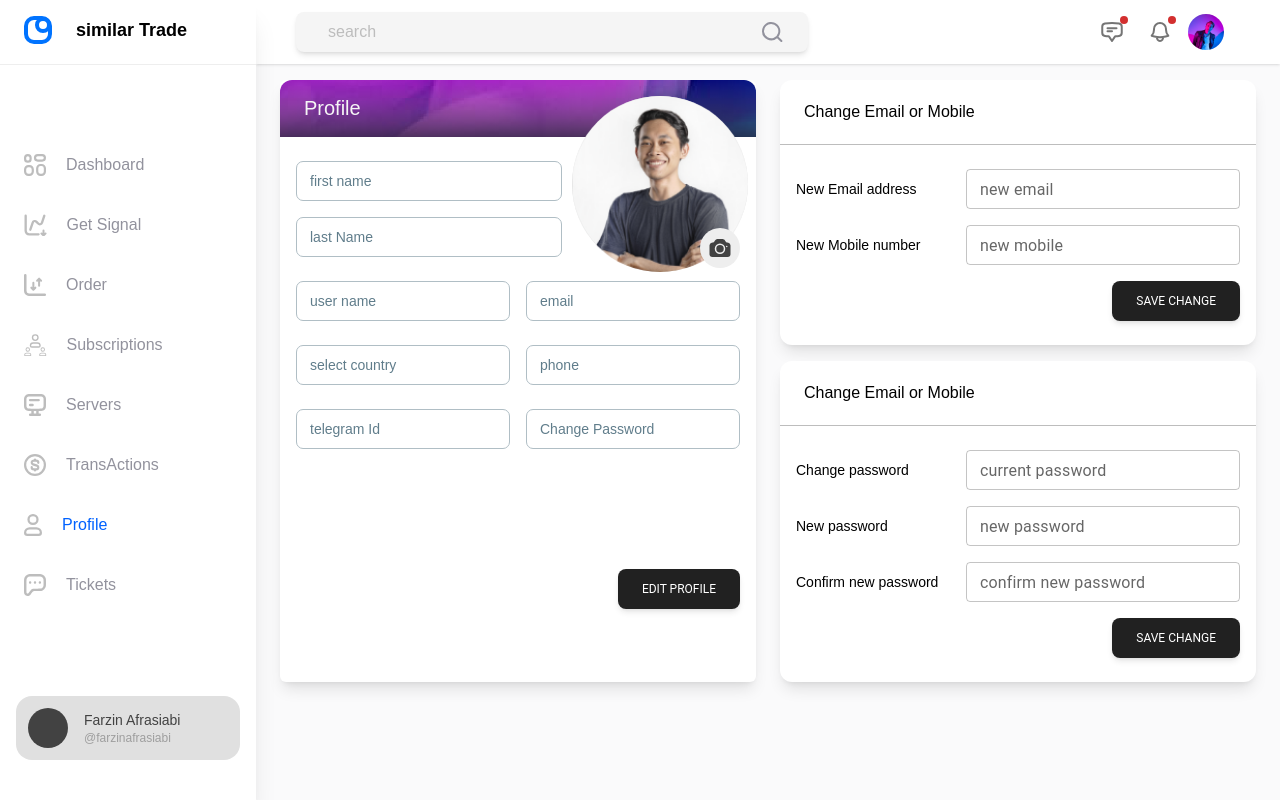
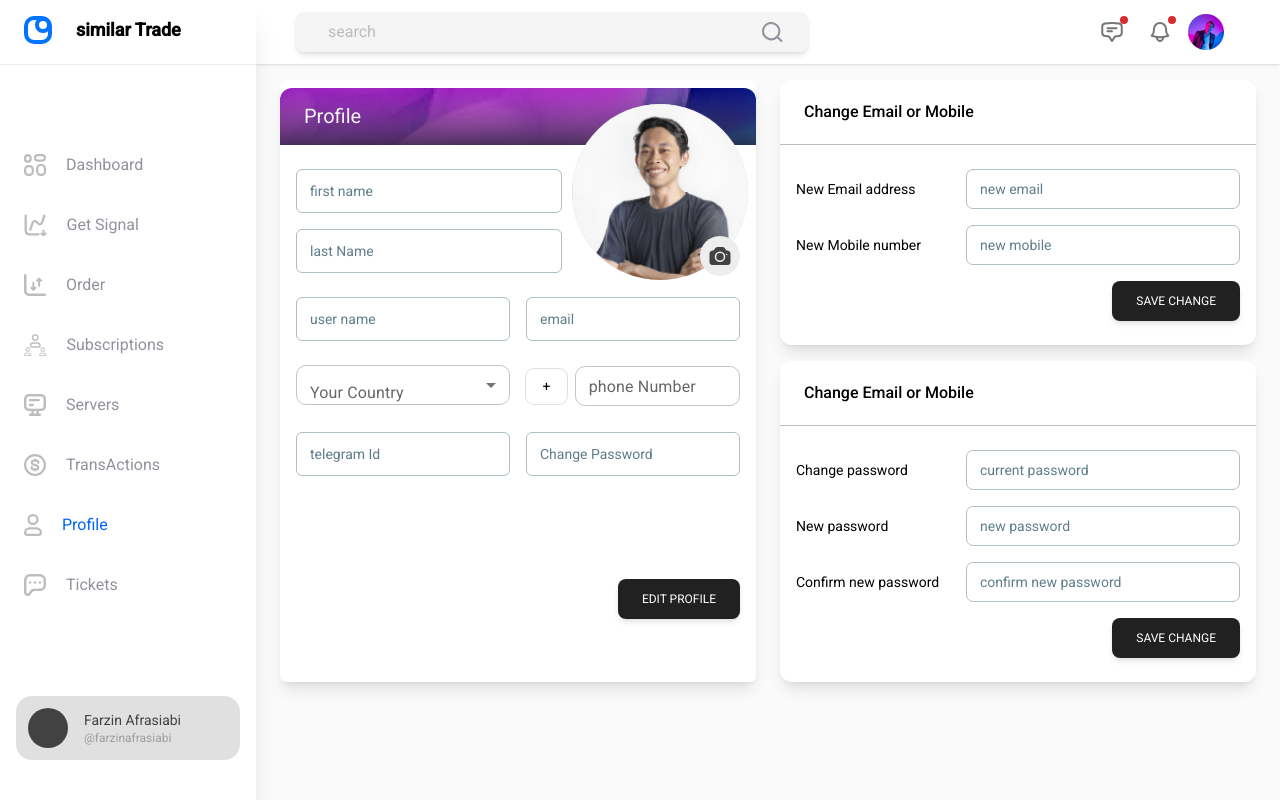
Before and after one commit to FarzinAfrasiabi/similar-trade, a Next.js app: page /Profile/1 in a window 1280 px wide. Built offline with nearby package versions, Linux system fonts and the light colour scheme.

Commit message:
update profil form and some chane design

```diff
--- a/src/components/Forms/CountrySelect.js
+++ b/src/components/Forms/CountrySelect.js
@@ -7,7 +7,7 @@ import { countryCode } from "@/utils/CountryCode";
 import Inputs from "./Inputs";
 import { FormHelperText } from "@mui/material";
 
-const CountrySelect = ({ onChnage, value, formik }) => {
+const CountrySelect = ({ onChnage, value, formik, isSmall = false }) => {
   return (
     <div className="flex flex-col lg:flex-row w-full gap-4">
       <FormControl className="flex-1">
@@ -15,6 +15,7 @@ const CountrySelect = ({ onChnage, value, formik }) => {
           Your Country
         </InputLabel>
         <Select
+          size={isSmall ? 'small' : 'medium'}
           labelId="demo-simple-select-autowidth-label"
           id="demo-simple-select-autowidth"
           label={" Your Country"}
@@ -44,7 +45,7 @@ const CountrySelect = ({ onChnage, value, formik }) => {
       </FormControl>
       <div className="flex items-center gap-x-2 flex-1">
         <span
-          className={`w-12 h-[54px] py-2 px-2  rounded-lg ring-1 flex items-center justify-center  ${
+          className={`w-12 h-[35px] py-2 px-2  rounded-lg ring-1 flex items-center justify-center  ${
             formik.values.countryCode.length !== 0
               ? "ring-blue-500 ring-2"
               : "ring-gray-300  "
@@ -54,7 +55,7 @@ const CountrySelect = ({ onChnage, value, formik }) => {
             ? formik.values.countryCode
             : "+"}
         </span>
-        <Inputs formik={formik} name={"phone"} label={"phone Number"} />
+        <Inputs isSmall={isSmall} formik={formik} name={"phone"} label={"phone Number"} />
       </div>
     </div>
   );
--- a/src/components/Forms/Inputs.js
+++ b/src/components/Forms/Inputs.js
@@ -1,8 +1,8 @@
 import TextField from "@mui/material/TextField";
-const Inputs = ({ label, type = "text", name, formik }) => {
+const Inputs = ({ label, type = "text", name, formik  , isSmall = false}) => {
   return (
     <TextField
-      size="medium"
+      size={isSmall ? 'small' : 'medium'}
       fullWidth
       type={type}
       InputLabelProps={{
@@ -18,6 +18,7 @@ const Inputs = ({ label, type = "text", name, formik }) => {
       label={label}
       variant="outlined"
       name={name}
+
       value={formik.values[name]}
       onChange={formik.handleChange}
       error={formik.touched[name] && Boolean(formik.errors[name])}
--- a/src/components/Transactions/transactionModalContent.jsx
+++ b/src/components/Transactions/transactionModalContent.jsx
@@ -20,7 +20,7 @@ const TransActionsModalContent = ({ row, isStatus = false, type, icon }) => {
         {isStatus ? (
           <button
             type="button"
-            className={`px-2 py-1  text-sm  rounded-md font-semibold ${
+            className={`px-2 py-1  text-sm  rounded-md  ${
               row === "unpaid"
                 ? "bg-orange-100 text-orange-700"
                 : row === "progressing"
--- a/src/components/custom/customModal.jsx
+++ b/src/components/custom/customModal.jsx
@@ -14,7 +14,7 @@ const CustomModals = ({ children, title, openModal, handleClose }) => {
           <div className="w-full flex items-end justify-end absolute -top-1 left-2">
             <button
               onClick={handleClose}
-              className="bg-white rounded-md shadow-lg p-1"
+              className="bg-white rounded-md shadow-lg p-1 hover:-translate-y-2 hover:translate-x-2 transition-all ease-in-out duration-100"
             >
               <HiXMark />
             </button>
--- a/src/components/profile/editProfile.js
+++ b/src/components/profile/editProfile.js
@@ -1,14 +1,44 @@
 import { Button, Input } from "@material-tailwind/react";
+import { useFormik } from "formik";
 import Image from "next/image";
+import { useState } from "react";
 import { HiCamera } from "react-icons/hi2";
+import CountrySelect from "../Forms/CountrySelect";
+
+const initialValues = {
+  RegisterAs: "",
+  name: "",
+  lastName: "",
+  userName: "",
+  email: "",
+  countryCode: "",
+  phone: "",
+  password: "",
+  confirmPassword: "",
+  AcceptSquare: false,
+};
 
 const EditProfile = () => {
+  const [selectCountryId, setSelectCountryId] = useState("");
+  const [openPrivacypopup, setOpenPrivacyPopup] = useState(false);
+  const changeHandler = (event) => {
+    setSelectCountryId(event.target.value);
+  };
+
+  const onSubmit = (values) => {
+    console.log(values);
+  };
+  const formik = useFormik({
+    initialValues,
+    onSubmit,
+    // validationSchema: signInValidationSchema,
+  });
   return (
-    <div className="flex flex-col gap-y-2 bg-white rounded-md shadow-lg  ">
+    <div className="flex flex-col gap-y-2 bg-white rounded-md shadow-lg py-2">
       {/* header */}
       <div className="w-full h-16 flex items-center justify-between px-6 bg-hero-pattern bg-center bg-no-repeat bg-cover relative  rounded-t-xl">
         <h2 className="text-gray-100 text-xl">Profile</h2>
-        <div className="absolute right-2 top-4  w-44 h-44 rounded-full bg-gray-300 flex items-center justify-center">
+        <div className="absolute right-2 top-4 w-28 h-28  md:w-44 md:h-44 rounded-full bg-gray-300 flex items-center justify-center ">
           <Image
             src={"/images/avatar/PP1.png"}
             alt="profile"
@@ -16,31 +46,45 @@ const EditProfile = () => {
             height={176}
             className="w-full h-full object-cover"
           />
-          <button className="w-10 h-10 rounded-full bg-gray-200 absolute bottom-1 right-2 z-10 flex items-center justify-center">
-            <HiCamera className="text-2xl text-gray-800" />
+          <button className="w-7 h-7  lg:w-10 lg:h-10 rounded-full bg-gray-200 absolute bottom-1 right-2 z-10 flex items-center justify-center">
+            <HiCamera className="text-lg lg:text-2xl text-gray-800" />
           </button>
         </div>
       </div>
       {/* content  */}
-      <form className="w-full flex flex-col gap-y-6 px-4 pt-4 h-full justify-between">
+      <form className="w-full flex flex-col gap-y-6 px-4  pt-4 h-full justify-between">
         <div className="flex flex-col gap-y-6">
           <div className="flex flex-col w-[60%] gap-y-4">
-            <Input label="first name" />
-            <Input label="last Name" />
+            <Input
+              size="lg"
+              label="first name"
+              className="w-[90%] md:w-[100%]"
+              labelProps={{ className: "w-[90%] md:w-[100%]" }}
+            />
+            <Input
+              size="lg"
+              label="last Name"
+              className="w-[90%] md:w-[100%]"
+              labelProps={{ className: "w-[90%] md:w-[100%]" }}
+            />
           </div>
-          <div className="flex gap-x-4 items-center w-full ">
-            <Input label="user name" />
-            <Input label="email" />
+          <div className="flex flex-col lg:flex-row gap-y-4 gap-x-4 items-center w-full ">
+            <Input size="lg" label="user name" />
+            <Input size="lg" label="email" />
           </div>
-          <div className="flex gap-x-4 items-center w-full ">
+          <div className="flex flex-col lg:flex-row gap-y-4 gap-x-4 items-center w-full ">
             {/* user select country components */}
-            <Input label="select country" />
-            <Input label="phone" type="tel" />
+            <CountrySelect
+              formik={formik}
+              onChnage={changeHandler}
+              value={selectCountryId}
+              isSmall={true}
+            />
           </div>
-          <div className="flex gap-x-4 items-center w-full ">
+          <div className="flex flex-col lg:flex-row gap-y-4 gap-x-4 items-center w-full ">
             {/* user select country components */}
-            <Input label="telegram Id" />
-            <Input label="Change Password" type="password" />
+            <Input size="lg" label="telegram Id" />
+            <Input size="lg" label="Change Password" type="password" />
           </div>
         </div>
         <div className="flex items-center justify-end pt-6 flex-1">
--- a/src/components/table/CollapseTable.js
+++ b/src/components/table/CollapseTable.js
@@ -33,7 +33,7 @@ function Row(props) {
       >
         <th
           className={`absolute left-0 w-2 h-full ${
-            pendingServer ? "bg-blue-800" : "bg-yellow-500"
+            pendingServer ? "bg-yellow-600" : "bg-yellow-500"
           }`}
         ></th>
         <TableCell>
@@ -129,7 +129,7 @@ export default function CollapsibleTable({
 }) {
   return (
     <div className="w-full overflow-hidden">
-      <TableContainer component={Paper} sx={{ maxHeight: "90vh" }}>
+      <TableContainer component={Paper} sx={{ maxHeight: "100vh" }}>
         <Table aria-label="collapsible table">
           {children}
           <TableBody>
--- a/src/pages/Profile/[prifileId].js
+++ b/src/pages/Profile/[profileId].js
@@ -1,8 +1,22 @@
 import EditProfile from "@/components/profile/editProfile";
 import Layout from "@/container/layout";
-import { Button } from "@material-tailwind/react";
+import { Button, Input } from "@material-tailwind/react";
 
 import { TextField } from "@mui/material";
+
+
+const initialValues = {
+  RegisterAs: "",
+  name: "",
+  lastName: "",
+  userName: "",
+  email: "",
+  countryCode: "",
+  phone: "",
+  password: "",
+  confirmPassword: "",
+  AcceptSquare: false,
+};
 
 const ProfileUserById = () => {
   return (
@@ -23,17 +37,13 @@ const ProfileUserById = () => {
                 <span className="text-sm w-full max-w-[150px]">
                   New Email address
                 </span>
-                <TextField label="new email" size="small" sx={{ flex: "1 " }} />
+                <Input label="new email" size="small" sx={{ flex: "1 " }} />
               </div>
               <div className="w-full flex items-center gap-x-5 ">
                 <span className="text-sm w-full max-w-[150px]">
                   New Mobile number
                 </span>
-                <TextField
-                  label="new mobile"
-                  size="small"
-                  sx={{ flex: "1 " }}
-                />
+                <Input label="new mobile" size="small" sx={{ flex: "1 " }} />
               </div>
               <div className="flex items-center justify-end">
                 <Button className="font-normal">Save Change</Button>
@@ -51,7 +61,7 @@ const ProfileUserById = () => {
                 <span className="text-sm w-full max-w-[150px]">
                   Change password
                 </span>
-                <TextField
+                <Input
                   label="current password"
                   type="password"
                   size="small"
@@ -62,7 +72,7 @@ const ProfileUserById = () => {
                 <span className="text-sm w-full max-w-[150px]">
                   New password
                 </span>
-                <TextField
+                <Input
                   label="new password"
                   type="password"
                   size="small"
@@ -73,7 +83,7 @@ const ProfileUserById = () => {
                 <span className="text-sm w-full max-w-[150px]">
                   Confirm new password
                 </span>
-                <TextField
+                <Input
                   label="confirm new password"
                   type="password"
                   size="small"
--- a/src/styles/globals.css
+++ b/src/styles/globals.css
@@ -1,4 +1,4 @@
-@import url("/fonts/fonts.css");
+@import url('https://fonts.googleapis.com/css2?family=Roboto:wght@300;400;500&display=swap');
 @tailwind base;
 @layer base {
   div[tabindex="-1"] {
@@ -15,14 +15,11 @@
   color: orange;
 }
 
-body {
-  font-family: "Archivo", sans-serif;
+* {
+  font-family: 'Roboto' !important;
   /* overflow: hidden; */
 }
-body {
-  font-family: "Archivo", sans-serif;
-  /* overflow: hidden; */
-}
+
 
 ::-webkit-scrollbar {
   width: 5px;
```
Also changed, not shown: src/components/table/transactionRow.js (+8 -7 lines).
